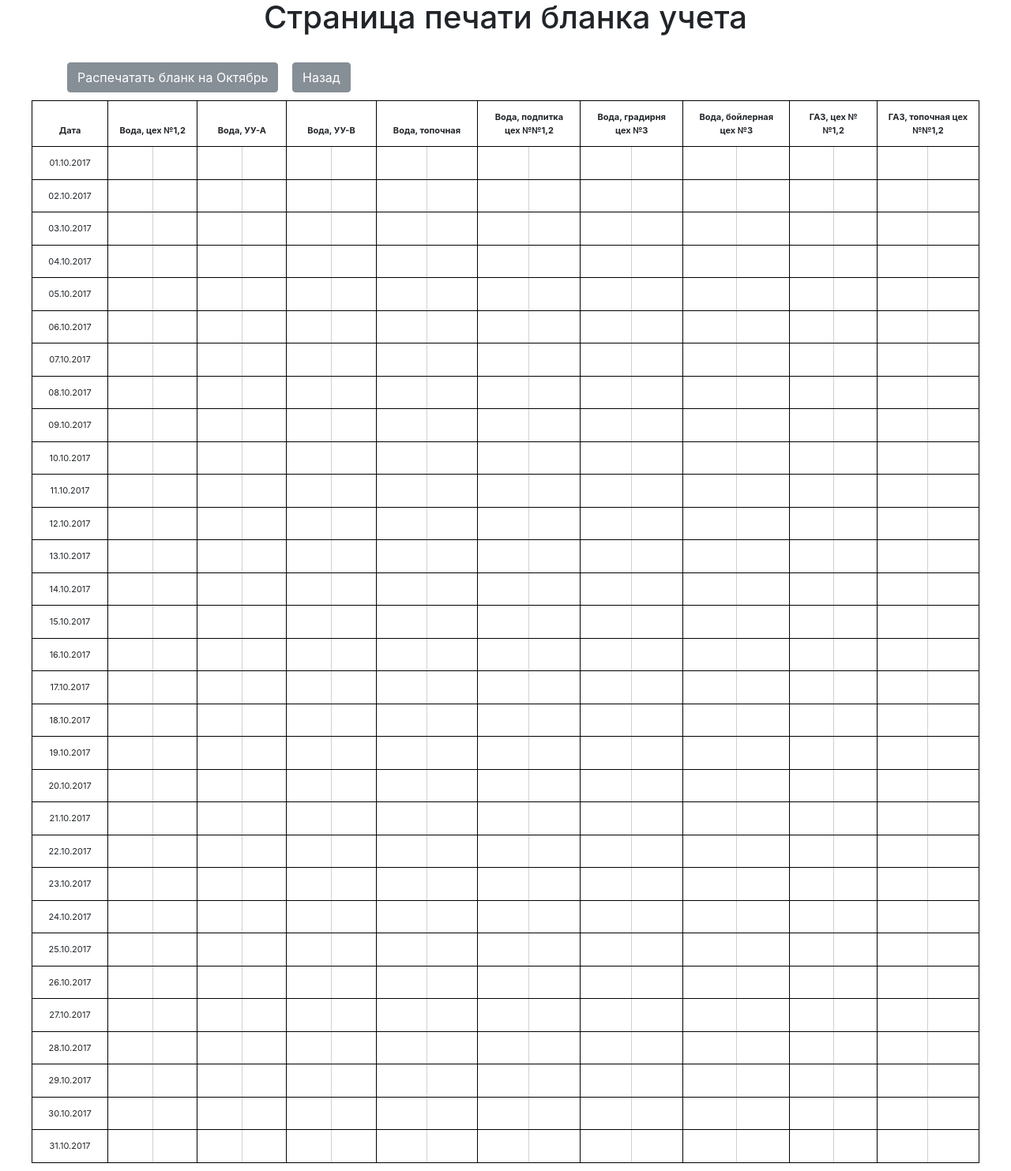
After one commit to Ovsyankinds/journal, a PHP site: page /journal_for_electric/print_instrument_readings.php in a window 1280 px wide. The commit adds this page. Shown: the whole page at 79% size. Run offline with PHP 8.4, Linux system fonts and the light colour scheme.

Commit message:
10.12.2017 все по плану

```diff
--- /dev/null
+++ b/css/print-instrument-readings.css
@@ -0,0 +1,33 @@
+#header-print-instrument-readings{
+	margin-bottom: 35px;
+}
+
+/*Стили для таблицы для распечатки бланка показаний*/
+.table-instrument-readings-print-blank{
+	margin: 10px auto;
+	width: 1200px !important;
+}
+
+.table-instrument-readings-print-blank th {
+	border: 1px solid black !important;
+	text-align: center;
+}
+
+.table-instrument-readings-print-blank td{
+	border: 1px solid black !important;
+	text-align: center;
+}
+
+.table-instrument-readings-print-blank .td-border{
+	border-right: 1px solid #D0D0D0 !important;
+}
+
+.table-instrument-readings-print-blank td, th{
+	font-size: 11px;
+}
+
+.table-instrument-readings-print-blank td{
+	width: 150px;
+}
+
+/*конец*/
--- a/css/print.css
+++ b/css/print.css
@@ -44,7 +44,6 @@
 #submit_print{
 	width: 350px;
 	height: 55px;
-	/*border: 1px solid red;*/
 	margin: 10px auto;
 }
 
--- /dev/null
+++ b/css/print_note_electric.css
@@ -0,0 +1,3 @@
+body{
+	font-size: 12px;
+}
--- a/engine/function.php
+++ b/engine/function.php
@@ -1,4 +1,57 @@
 <?php
+
+/*****
+	Функция создания select'a месяца и select'а года
+	Дата создания 27.11.2017
+	Используется в распечатке бланка для показаний
+*****/
+	function get_month_and_year(){
+
+	}
+/*end*/
+
+
+/*****
+	Функция для представления бланка с показаниями
+*****/
+	function view_table_instrument_readings_blank(){
+		$cnt_day_in_month = date('t'); //количество дней в месяце
+		for($cnt = 1; $cnt <= $cnt_day_in_month; $cnt++){
+			$date = date('d.m.Y', mktime(0, 0, 0, date('n'), $cnt, date('Y')));
+			echo "<tr>" .
+				"<td>" 						 . 	$date  . 		"</td>" 	.
+
+				"<td class='td-border'>" .
+						"<td>" . "</td>" .
+			 	"</td>" .
+			 					"<td class='td-border'>" .
+						"<td>" . "</td>" .
+			 	"</td>" .
+			 					"<td class='td-border'>" .
+						"<td>" . "</td>" .
+			 	"</td>" .
+			 					"<td class='td-border'>" .
+						"<td>" . "</td>" .
+			 	"</td>" .
+			 					"<td class='td-border'>" .
+						"<td>" . "</td>" .
+			 	"</td>" .
+			 					"<td class='td-border'>" .
+						"<td>" . "</td>" .
+			 	"</td>" .
+			 					"<td class='td-border'>" .
+						"<td>" . "</td>" .
+			 	"</td>" .
+			 					"<td class='td-border'>" .
+						"<td>" . "</td>" .
+			 	"</td>" .
+			 					"<td class='td-border'>" .
+						"<td>" . "</td>" .
+			 	"</td>" .
+			"</tr>";
+		}
+	}
+/*end*/
 
 /*****
 	Функция для запроса с БД одного поля по параметрам
--- a/engine/select_change_note_inc.php
+++ b/engine/select_change_note_inc.php
@@ -7,8 +7,6 @@
 												number_workshop, name_machine, caller_FIO, call_time,
 												end_of_work, repair_time, breakdown, removal_breakdown,
 												used_teh_mat_values FROM $backUrl WHERE id = '$change_id'";
-
-	echo $query_change_note;
 
 	$result_query_change_note = mysqli_query($link, $query_change_note)
 								or die("Не удается выполнить запрос  |||" . mysqli_error($link));
--- a/journal_for_electric/add_value_instrument_readings.php
+++ b/journal_for_electric/add_value_instrument_readings.php
@@ -121,6 +121,8 @@
 		$result_add_value_instrument_readings = mysqli_query($link, $query_add_value_instrument_readings)
 				or die("Не удается выполнить запрос по добавлению показаний в БД |||" . mysqli_error($link));
 
-		/*$journal_of_breakdowns_url = 'http://' . $_SERVER['HTTP_HOST'] . dirname($_SERVER['PHP_SELF']) . '/journal_of_breakdowns_electric.php';
-			header('Location: ' . $journal_of_breakdowns_url);*/
+		//echo $_SERVER['HTTP_HOST'];
+
+		$journal_of_breakdowns_url = 'http://' . $_SERVER['HTTP_HOST'] . '/journal_of_breakdowns_electric.php?page=instrument_readings';
+			header('Location: ' . $journal_of_breakdowns_url);
 ?>
--- a/journal_for_electric/change_note_instrument_readings.php
+++ b/journal_for_electric/change_note_instrument_readings.php
@@ -26,7 +26,7 @@ if( isset($_POST["submit_change_note_instrument_readings"]) ){
                         $id_change_note_instrument_readings);
     //print_r($array);
     $result = check_value_instrument_readings($array); //проверили пришедшие данные
-    print_r($result);
+    //print_r($result);
 
     //разбиваем обратно в переменные параметры
     list($value_water_workshop_1_2, $value_water_uua, $value_water_uub, $value_water_topochnaya,
@@ -59,6 +59,7 @@ if( isset($_POST["submit_change_note_instrument_readings"]) ){
   $resultQuerySelectValueInstrumentReadings = mysqli_query($link, $querySelectValueInstrumentReadings)
       or die("Не удается выполнить запрос |||" . mysqli_error($link));
 
-
+  $journal_of_breakdowns_url = 'http://' . $_SERVER['HTTP_HOST'] . '/journal_of_breakdowns_electric.php?page=instrument_readings';
+  header('Location: ' . $journal_of_breakdowns_url);
 
 ?>
--- /dev/null
+++ b/journal_for_electric/print_instrument_readings.php
@@ -0,0 +1,72 @@
+<?
+  require_once "../engine/connectToDB.php";
+  require_once "../engine/function.php";
+?>
+
+<!DOCTYPE html>
+<!--[if lt IE 7]> <html class="lt-ie9 lt-ie8 lt-ie7" lang="en"> <![endif]-->
+<!--[if IE 7]> <html class="lt-ie9 lt-ie8" lang="en"> <![endif]-->
+<!--[if IE 8]> <html class="lt-ie9" lang="en"> <![endif]-->
+<!--[if gt IE 8]><!--> <html lang="en"> <!--<![endif]-->
+
+<head>
+  <title>Страница распечатки бланка учета</title>
+  <meta http-equiv="Content-Type" content="text/html; charset = utf-8" />
+  <link href="/css/bootstrap.min.css" rel="stylesheet">
+  <link rel = "stylesheet" href = "/css/print-instrument-readings.css">
+</head>
+
+<body>
+  <div class="container">
+    <p  id="header-print-instrument-readings" class="h1 text-center">Страница печати бланка учета</p>
+
+      <?$array_month_rus = ['Январь', 'Февраль', 'Март', 'Апрель', 'Май', 'Июнь', 'Июль', 'Август', 'Сентябрь',
+                            'Октябрь', 'Ноябрь', 'Декабрь'];?>
+      <?//$a = date('n', mktime(0, 0, 0, 8));?>
+    <div class="row">
+      <div class="col-md-3">
+        <a href="#" class="btn btn-secondary print_instrument_readings" onClick = "print_blank_instrument_readings(this)">
+          Распечатать бланк на <?=$array_month_rus[date('n')-1];?>
+        </a>
+      </div>
+
+      <div class="col-md-1">
+        <a href="/journal_of_breakdowns_electric.php" id="href-back" class="btn btn-secondary back">Назад</a>
+      </div>
+
+    </div>
+  </div>
+
+<script>
+  function print_blank_instrument_readings(tag){
+    var header_instrument_readings = document.getElementById('header-print-instrument-readings');
+    header_instrument_readings.style.display = 'none';
+    tag.style.display = 'none';
+    var href_back = document.getElementById('href-back');
+    href_back.style.display = 'none';
+    window.print();
+  }
+</script>
+
+<table class="table table-responsive table-hover table-bordered table-instrument-readings-print-blank">
+  <thead>
+    <tr>
+    <th>Дата</th>
+    <th colspan="2">Вода, цех №1,2</th>
+    <th colspan="2">Вода, УУ-А</th>
+    <th colspan="2">Вода, УУ-В</th>
+    <th colspan="2">Вода, топочная</th>
+    <th colspan="2">Вода, подпитка цех №№1,2</th>
+    <th colspan="2">Вода, градирня цех №3 </th>
+    <th colspan="2">Вода, бойлерная цех №3</th>
+    <th colspan="2">ГАЗ, цех №№1,2</th>
+    <th colspan="2">ГАЗ, топочная цех №№1,2</th>
+   </tr>
+  </thead>
+
+  <tbody>
+      <? view_table_instrument_readings_blank();?>
+  </tbody>
+</table>
+</body>
+</html>
```
Also changed, not shown: journal_for_electric/form_input_note_electric.php (+7 -0 lines), journal_for_electric/instrument_readings.php (+7 -1 lines), journal_for_electric/print_note.php (+53 -22 lines), journal_of_breakdowns_electric.php (+5 -3 lines), css/print-electric-journal.css (added), 1 other file.
